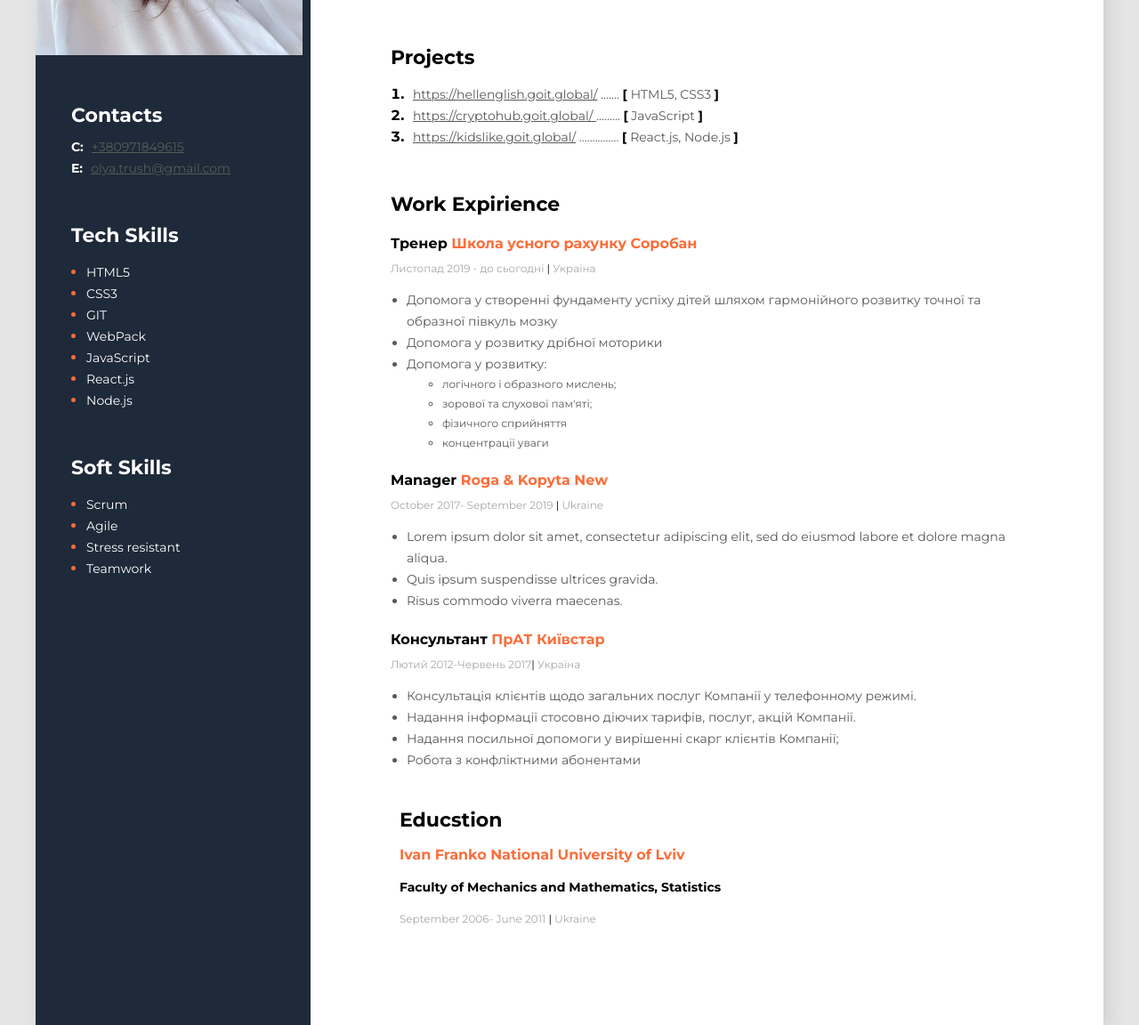
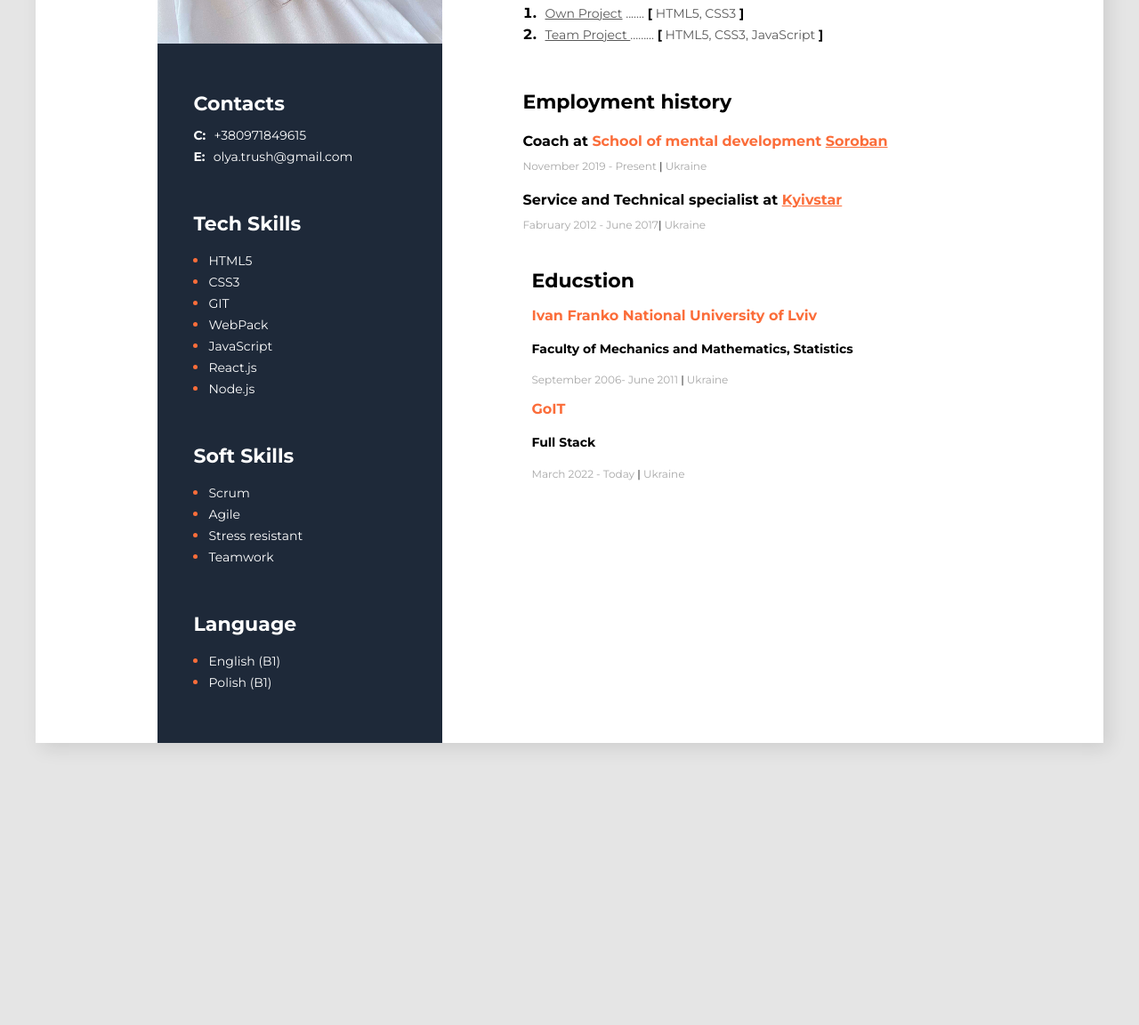
Before and after one commit to OlyaTrush/CV, a plain HTML site: page index.html in a window 1280 px wide. Shown: the part 418-1570 px from the top of the page at 89% size. After the commit the page ends 1293 px from the top, so only its background shows below. Drawn offline with Linux system fonts and the light colour scheme.

Commit message:
change data

```diff
--- a/css/style.css
+++ b/css/style.css
@@ -8,6 +8,7 @@ background-color: #E5E5E5;
  background: #FFFFFF;
 margin: 40px auto;
 box-shadow: 6px 6px 20px rgba(0, 0, 0, 0.1);
+justify-content: center;
 }
 
 /* Main content section */
@@ -168,9 +169,11 @@ color: #A8A8A8;
 }
 /* sidebar-section */
 
-.sidebar-section{background: #1e2939;
-width: 370px;
-padding: 40px 0;
+.sidebar-section{
+background: #1e2939;
+
+padding: 0 0 40px 0;
+justify-content: center;
 }
 .contact-section,
 .tech-skills-section{
@@ -197,11 +200,12 @@ padding: 40px 0;
 }
 
 .contact-section-link{
-    color: #565e56;
+    color: #fff;
     font-style: normal;
     font-weight: normal;
     font-size: 14px;
     line-height: 24px;
+    text-decoration: none;
 }
 /* tech skills */
 
@@ -241,3 +245,8 @@ color: #FB6D3A;
     line-height: 24px;
     color: #fff;
 }
+
+.photo{
+    width: 320px;
+
+}
--- a/index.html
+++ b/index.html
@@ -1,126 +1,147 @@
 <!DOCTYPE html>
 <html lang="en">
   <head>
-            <meta charset="UTF-8">
-            <meta name="viewport" content="width=device-width, initial-scale=1.0">
-            <title> My resume</title>
-            <link rel="preconnect" href="https://fonts.googleapis.com">
-<link rel="preconnect" href="https://fonts.gstatic.com" crossorigin>
-<link href="https://fonts.googleapis.com/css2?family=Montserrat:wght@400;700&display=swap" rel="stylesheet">
+    <meta charset="UTF-8" />
+    <meta name="viewport" content="width=device-width, initial-scale=1.0" />
+    <title>My resume</title>
+    <link rel="preconnect" href="https://fonts.googleapis.com" />
+    <link rel="preconnect" href="https://fonts.gstatic.com" crossorigin />
+    <link
+      href="https://fonts.googleapis.com/css2?family=Montserrat:wght@400;700&display=swap"
+      rel="stylesheet"
+    />
 
     <link rel="stylesheet" href="css/style.css"
   </head>
   <body>
-
     <!-- main conteiner-->
     <div class="main-conteiner">
       <!--Main content section-->
       <div class="main-content-section">
         <!--About me section-->
         <div class="about-me-section">
-                <h2 class="about-me-profession"> Front-End Developer </h2>
-                <h1 class="about-me-name"> Olga Trush </h1>
-            <p class="about-me-description">Від рівня розвитку особистості залежить доля людини. Змінити будь-що в житті, без зміни себе, неможливо. Розвиток – закон всесвіту. Набуті знання ще не гарантують те, що ви будете рости і розвиватися, головне - вміння їх застосувати. </p>
+          <h2 class="about-me-profession">Front-End Developer</h2>
+          <p class="about-me-description">
+            Date: 06.08.2022
+           </p>
+          <h1 class="about-me-name">Olga Trush</h1>
         </div>
+
 
         <div class="my-project-section">
           <!--My Projects-->
-            <h3 class="main-content-title"> Projects </h3>
+          <h3 class="main-content-title">Projects</h3>
           <ol class="my-project-list">
             <li class="my-project-item">
               <span class="my-project-text">
-                <a href="https://hellenglish.goit.global/" class="my-project-link">https://hellenglish.goit.global/</a>
+                <a
+                  href="https://olyatrush.github.io/goit-markup-hw-08/"
+                  class="my-project-link"
+                  > Own Project</a
+                >
                 .......
-            <span class="my-project-bracket"> [ </span> HTML5, CSS3 <span class="my-project-bracket"> ] </span>
+                <span class="my-project-bracket"> [ </span> HTML5, CSS3
+                <span class="my-project-bracket"> ] </span>
               </span>
             </li>
 
             <li class="my-project-item">
               <span class="my-project-text">
-                <a href="https://cryptohub.goit.global/" class="my-project-link"> https://cryptohub.goit.global/ </a>
+                <a
+                  href="https://olyatrush.github.io/finally-team-project-html-css/"
+                  class="my-project-link"
+                >
+                  Team Project
+                </a>
                 .........
-                <span class="my-project-bracket">[</span>  JavaScript <span class="my-project-bracket"> ] </span>
-            </span>
-            </li>
-
-            <li class="my-project-item">
-                <span class="my-project-text">
-                    <a href="https://kidslike.goit.global/" class="my-project-link"> https://kidslike.goit.global/</a>
-            ...............
-            <span class="my-project-bracket"> [ </span> React.js, Node.js <span class="my-project-bracket"> ]</span>
+                <span class="my-project-bracket">[</span> HTML5, CSS3, JavaScript
+                <span class="my-project-bracket"> ] </span>
               </span>
             </li>
           </ol>
-
         </div>
         <!-- My Work Expirience-->
         <div class="my-work-expirience-section">
-        <h3 class="main-content-title"> Work Expirience</h3>
+          <h3 class="main-content-title">Employment history</h3>
           <!--Company 1-->
           <div class="my-work-expirience-company">
-            <h4 class="my-work-expirience-position"> Тренер <span class="work-expirience-company"> Школа усного рахунку Соробан </span> </h4>
-            <p class="my-work-expirience-period"> Листопад 2019 - до сьогодні <span class="my-work-expirience-divider">|</span>  Україна </p>
-            <ul class="my-work-expirience-duties">
-                <li class="my-work-expirience-duty"> Допомога у створенні фундаменту успіху дітей шляхом гармонійного розвитку точної та образної півкуль мозку </li>
-            <li class="my-work-expirience-duty"> Допомога у розвитку дрібної моторики</li>
-        <li class="my-work-expirience-duty"> Допомога у розвитку: </li>
-         <ul >
-             <li class="my-work-expirience-duty-c"> логічного і образного мислень; </li>
-            <li class="my-work-expirience-duty-c">зорової та слухової пам'яті;</li>
-            <li class="my-work-expirience-duty-c">фізичного сприйняття </li>
-            <li class="my-work-expirience-duty-c"> концентрації уваги </li>
-        </ul>
-        </ul>
-        </div>
-        <!--Company 2-->
-        <div>
-            <h4 class="my-work-expirience-position">Manager <span class="work-expirience-company"> Roga & Kopyta New </span> </h4>
-            <p class="my-work-expirience-period"> October 2017- September 2019   <span class="my-work-expirience-divider">|</span> Ukraine </p>
-            <ul class="my-work-expirience-duties">
-            <li class="my-work-expirience-duty">Lorem ipsum dolor sit amet, consectetur adipiscing elit, sed do eiusmod labore et dolore magna aliqua.</li>
-        <li class="my-work-expirience-duty">Quis ipsum suspendisse ultrices gravida.</li>
-        <li class="my-work-expirience-duty">Risus commodo viverra maecenas. </li>
-    </ul>
+            <h4 class="my-work-expirience-position">
+              Coach at
+              <span class="work-expirience-company">
+                School of mental development <a class="work-expirience-company" href="https://soroban.ua/about"> Soroban </a>
+              </span>
+            </h4>
+            <p class="my-work-expirience-period">
+              November 2019 - Present
+              <span class="my-work-expirience-divider">|</span> Ukraine
+            </p>
+
           </div>
 
-        <!--Company 3-->
+          <!--Company 2-->
           <div class="my-work-expirience-company-hw">
-            <h4 class="my-work-expirience-position"> Консультант <span class="work-expirience-company"> ПрАТ Київстар </span> </h4>
-            <p class="my-work-expirience-period"> Лютий 2012-Червень 2017<span class="my-work-expirience-divider">|</span> Україна </p>
-            <ul class="my-work-expirience-duties">
-            <li class="my-work-expirience-duty"> Консультація клієнтів щодо загальних послуг Компанії у телефонному режимі. </li>
-        <li class="my-work-expirience-duty"> Надання інформації стосовно діючих тарифів, послуг, акцій Компанії.</li>
-        <li class="my-work-expirience-duty"> Надання посильної допомоги у вирішенні скарг клієнтів Компанії; </li>
-        <li class="my-work-expirience-duty"> Робота з конфліктними абонентами </li>
-        </ul>
-        </li>
+            <h4 class="my-work-expirience-position">
+              Service and Technical specialist at
+              <a class="work-expirience-company" href="https://kyivstar.ua/"> Kyivstar </a>
+            </h4>
+            <p class="my-work-expirience-period">
+              Fabruary 2012 - June 2017<span class="my-work-expirience-divider"
+                >|</span
+              >
+              Ukraine
+            </p>
           </div>
-
         </div>
 
         <!--Education-->
 
         <div class="my-education-section">
           <h3 class="main-content-title">Educstion</h3>
-        <h3 class="my-education-univercity"> Ivan Franko National University of Lviv </h3>
-            <h4 class="my-education-specialty"> Faculty of Mechanics and Mathematics, Statistics</h4>
-            <p class="my-education-period"> September 2006- June 2011 <span class="my-education-divider">|</span> Ukraine</p>
+          <h3 class="my-education-univercity">
+            Ivan Franko National University of Lviv
+          </h3>
+          <h4 class="my-education-specialty">
+            Faculty of Mechanics and Mathematics, Statistics
+          </h4>
+          <p class="my-education-period">
+            September 2006- June 2011
+            <span class="my-education-divider">|</span> Ukraine
+          </p>
+
+          <h3 class="my-education-univercity">
+           GoIT
+          </h3>
+          <h4 class="my-education-specialty">
+           Full Stack
+          </h4>
+          <p class="my-education-period">
+            March 2022 - Today
+            <span class="my-education-divider">|</span> Ukraine
+          </p>
         </div>
       </div>
 
       <!--Sidebar section-->
       <aside class="sidebar-section">
-         <img width="300" src="./img/изображение_viber_2022-01-30_22-43-14-561.jpg" alt="my photo">
+        <img class ="photo"
+
+          src="./img/изображение_viber_2022-01-30_22-43-14-561.jpg"
+          alt="my photo"
+        />
         <!--contact section-->
         <div class="contact-section">
           <h3 class="sidebar-title">Contacts</h3>
           <div>
             <span class="contact-section-type">C:</span>
-                <a class="contact-section-link" href="tel:+380971849615">+380971849615</a>
+            <a class="contact-section-link" href="tel:+380971849615"
+              >+380971849615</a
+            >
           </div>
           <div>
             <span class="contact-section-type">E:</span>
-        <a class="contact-section-link" href="mailto:olya.trush@gmail.com">olya.trush@gmail.com</a>
+            <a class="contact-section-link" href="mailto:olya.trush@gmail.com"
+              >olya.trush@gmail.com</a
+            >
           </div>
         </div>
 
@@ -129,24 +150,58 @@
         <div class="tech-skills-section">
           <h3 class="sidebar-title">Tech Skills</h3>
           <ul class="tech-skills-list">
-        <li class="tech-skills-item"> <span class="tech-skills-item-text"> HTML5 </span> </li>
-        <li class="tech-skills-item"> <span class="tech-skills-item-text"> CSS3</span> </li>
-        <li class="tech-skills-item"> <span class="tech-skills-item-text"> GIT </span> </li>
-        <li class="tech-skills-item"> <span class="tech-skills-item-text"> WebPack </span> </li>
-        <li class="tech-skills-item"> <span class="tech-skills-item-text"> JavaScript </span> </li>
-        <li class="tech-skills-item"> <span class="tech-skills-item-text"> React.js </span> </li>
-        <li class="tech-skills-item"> <span class="tech-skills-item-text"> Node.js </span> </li>
+            <li class="tech-skills-item">
+              <span class="tech-skills-item-text"> HTML5 </span>
+            </li>
+            <li class="tech-skills-item">
+              <span class="tech-skills-item-text"> CSS3</span>
+            </li>
+            <li class="tech-skills-item">
+              <span class="tech-skills-item-text"> GIT </span>
+            </li>
+            <li class="tech-skills-item">
+              <span class="tech-skills-item-text"> WebPack </span>
+            </li>
+            <li class="tech-skills-item">
+              <span class="tech-skills-item-text"> JavaScript </span>
+            </li>
+            <li class="tech-skills-item">
+              <span class="tech-skills-item-text"> React.js </span>
+            </li>
+            <li class="tech-skills-item">
+              <span class="tech-skills-item-text"> Node.js </span>
+            </li>
           </ul>
         </div>
 
         <!--Soft Skills-->
         <div class="soft-skills-section">
-            <h3 class="sidebar-title"> Soft Skills</h3>
+          <h3 class="sidebar-title">Soft Skills</h3>
           <ul class="soft-skills-list">
-                <li class="soft-skills-item"> <span class="soft-skills-item-text"> Scrum </span> </li>
-    <li class="soft-skills-item"> <span class="soft-skills-item-text"> Agile </span> </li>
-    <li class="soft-skills-item"> <span class="soft-skills-item-text"> Stress resistant </span> </li>
-    <li class="soft-skills-item"> <span class="soft-skills-item-text"> Teamwork </span> </li>
+            <li class="soft-skills-item">
+              <span class="soft-skills-item-text"> Scrum </span>
+            </li>
+            <li class="soft-skills-item">
+              <span class="soft-skills-item-text"> Agile </span>
+            </li>
+            <li class="soft-skills-item">
+              <span class="soft-skills-item-text"> Stress resistant </span>
+            </li>
+            <li class="soft-skills-item">
+              <span class="soft-skills-item-text"> Teamwork </span>
+            </li>
+          </ul>
+        </div>
+
+        <div class="soft-skills-section">
+            <h3 class="sidebar-title">Language</h3>
+            <ul class="soft-skills-list">
+              <li class="soft-skills-item">
+                <span class="soft-skills-item-text"> English (B1) </span>
+              </li>
+              <li class="soft-skills-item">
+                <span class="soft-skills-item-text"> Polish (B1) </span>
+              </li>
             </ul>
           </div>
       </aside>
```
Lines whose indentation alone changed are shown as unchanged.
